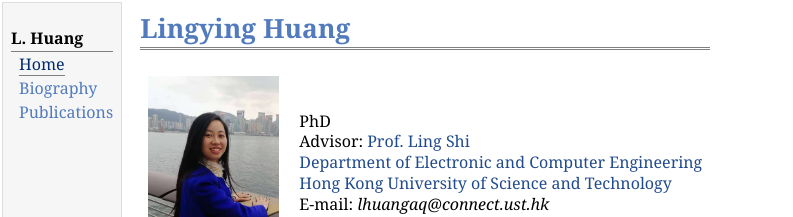
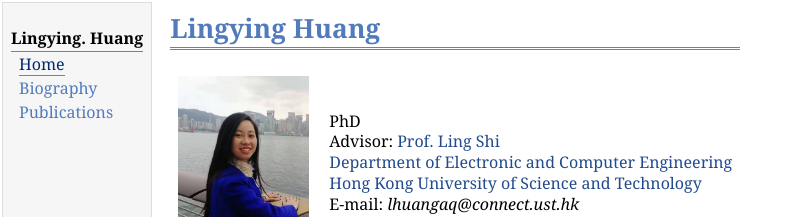
Before and after one commit to Franceshly/lingyinghuang.github.io, a plain HTML site: page index.html in a window 1280 px wide. Shown: the top 217 px of the page, without its empty margins (0-793 px from the left). Drawn offline with Linux system fonts and the light colour scheme.

Commit message:
Create index.html

```diff
--- a/index.html
+++ b/index.html
@@ -11,7 +11,7 @@
 <table summary="Table for page layout." id="tlayout">
 <tr valign="top">
 <td id="layout-menu">
-<div class="menu-category">L. Huang</div>
+<div class="menu-category">Lingying. Huang</div>
 <div class="menu-item"><a href="index.html" class="current">Home</a></div>
 <div class="menu-item"><a href="biography.html">Biography</a></div>
 <div class="menu-item"><a href="publications_all.html">Publications</a></div>
```
